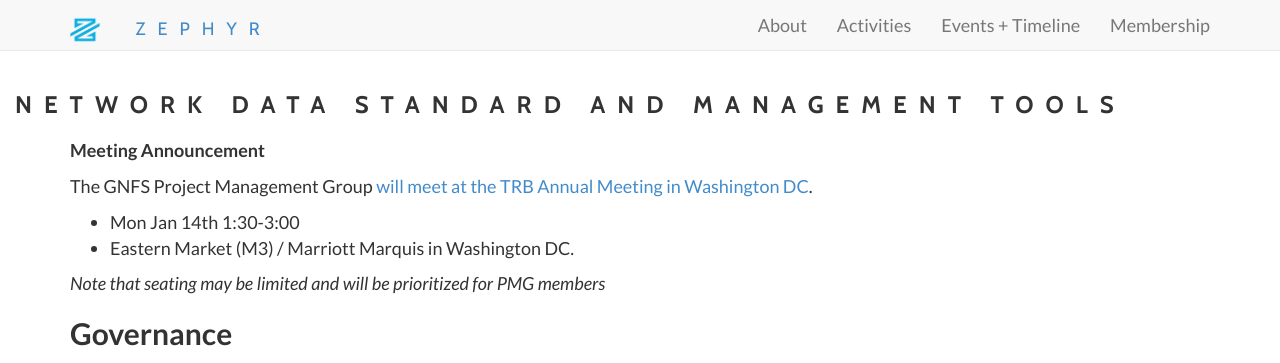
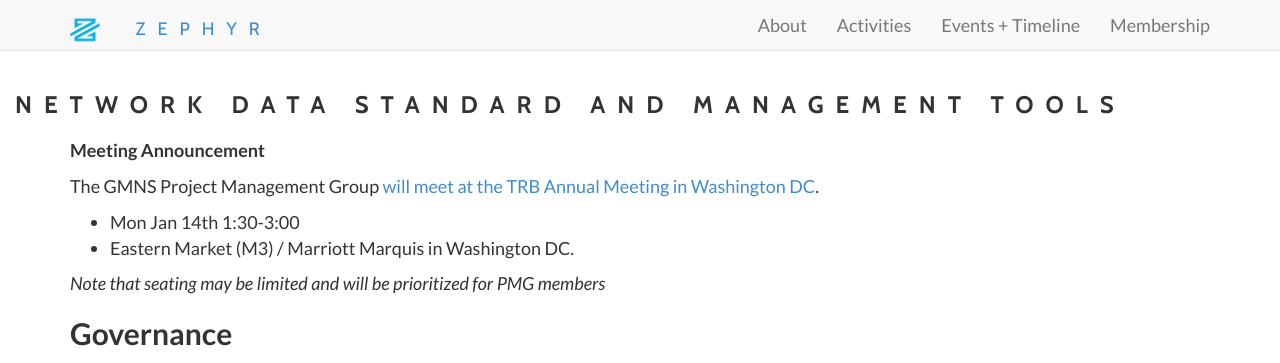
Before and after one commit to ZephyrTransport/zephyr-website, a Jekyll site: the page built from _projects/2-network-standard-and-tools.md, in a window 1280 px wide and 900 px high. Shown: the top 363 px of the window. Built offline with Jekyll 4.4.1, drawn with Linux system fonts in a browser that asks for light colours; nearby versions of some CDN libraries; some of the changed text lies outside the part shown.

Commit message:
update email to GMNS

```diff
--- a/_projects/2-network-standard-and-tools.md
+++ b/_projects/2-network-standard-and-tools.md
@@ -10,7 +10,7 @@
 
 **Meeting Announcement**
 
-The GNFS Project Management Group [will meet at the TRB Annual Meeting in Washington DC](/events/2019-jan-gnfs-pmg).
+The GMNS Project Management Group [will meet at the TRB Annual Meeting in Washington DC](/events/2019-jan-gnfs-pmg).
 
   - Mon Jan 14th 1:30-3:00
   - Eastern Market (M3) / Marriott Marquis in Washington DC.
@@ -98,4 +98,4 @@
 
 ## Feedback + Involvement
 
-Feedback or requests to be involved can be sent to to the GNFS chair: [gnfs@zephyrtransport.org](mailto://gnfs@zephyrtransport.org).
+Feedback or requests to be involved can be sent to to the GNFS chair: [gmns@zephyrtransport.org](mailto://gmns@zephyrtransport.org).
```
